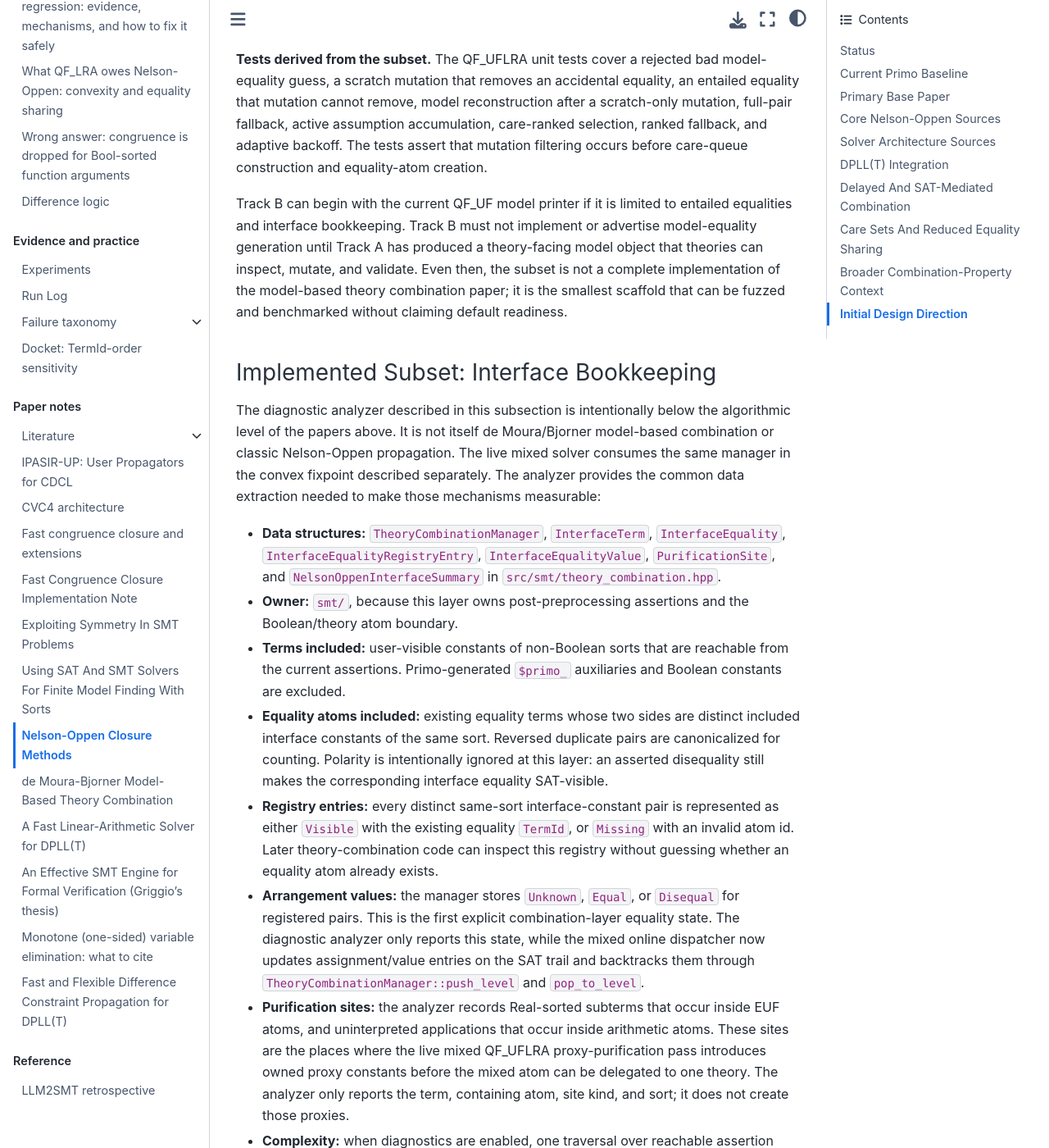
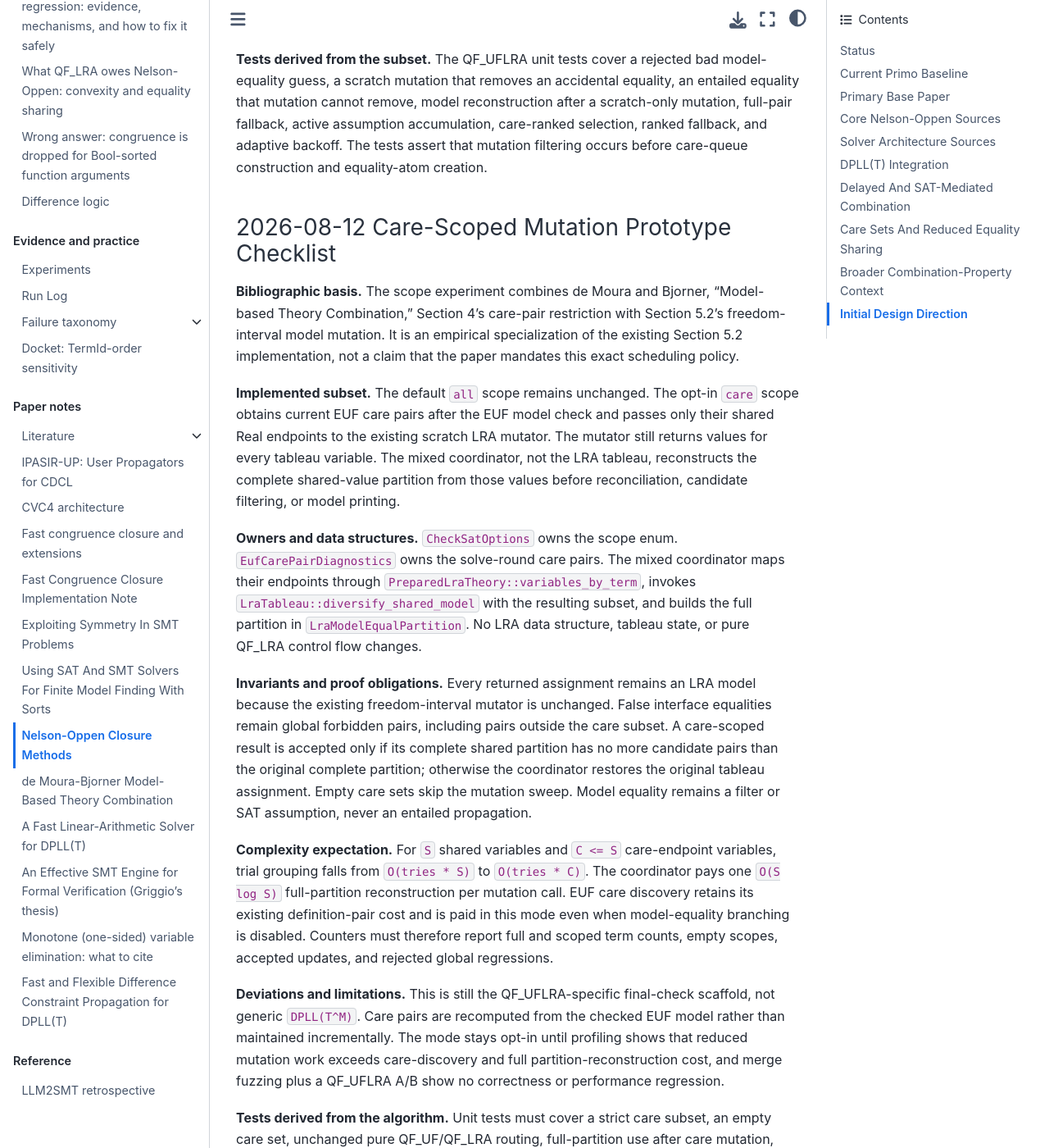
Before and after one commit to primo-solver/primo, a Jupyter Book: the page built from docs/papers/nelson-oppen-closure-methods.md, in a window 1280 px wide and 1400 px high, scrolled down 23233 px. Shown: the whole window at 82% size. Built offline with Jupyter Book 1.0.4 settings and Sphinx 7.4.7 and the Sphinx Book theme 1.1.4, drawn with Linux system fonts in a browser that asks for light colours; some of the changed text lies outside the part shown.

Commit message:
Plan care-scoped model mutation

```diff
--- a/docs/papers/nelson-oppen-closure-methods.md
+++ b/docs/papers/nelson-oppen-closure-methods.md
@@ -918,6 +918,57 @@ care-ranked selection, ranked fallback, and adaptive backoff. The tests assert
 that mutation filtering occurs before care-queue construction and equality-atom
 creation.
 
+### 2026-08-12 Care-Scoped Mutation Prototype Checklist
+
+**Bibliographic basis.** The scope experiment combines de Moura and Bjorner,
+"Model-based Theory Combination," Section 4's care-pair restriction with
+Section 5.2's freedom-interval model mutation. It is an empirical specialization
+of the existing Section 5.2 implementation, not a claim that the paper mandates
+this exact scheduling policy.
+
+**Implemented subset.** The default `all` scope remains unchanged. The opt-in
+`care` scope obtains current EUF care pairs after the EUF model check and passes
+only their shared Real endpoints to the existing scratch LRA mutator. The
+mutator still returns values for every tableau variable. The mixed coordinator,
+not the LRA tableau, reconstructs the complete shared-value partition from
+those values before reconciliation, candidate filtering, or model printing.
+
+**Owners and data structures.** `CheckSatOptions` owns the scope enum.
+`EufCarePairDiagnostics` owns the solve-round care pairs. The mixed coordinator
+maps their endpoints through `PreparedLraTheory::variables_by_term`, invokes
+`LraTableau::diversify_shared_model` with the resulting subset, and builds the
+full partition in `LraModelEqualPartition`. No LRA data structure, tableau
+state, or pure QF_LRA control flow changes.
+
+**Invariants and proof obligations.** Every returned assignment remains an LRA
+model because the existing freedom-interval mutator is unchanged. False
+interface equalities remain global forbidden pairs, including pairs outside
+the care subset. A care-scoped result is accepted only if its complete shared
+partition has no more candidate pairs than the original complete partition;
+otherwise the coordinator restores the original tableau assignment. Empty care
+sets skip the mutation sweep. Model equality remains a filter or SAT assumption,
+never an entailed propagation.
+
+**Complexity expectation.** For `S` shared variables and `C <= S` care-endpoint
+variables, trial grouping falls from `O(tries * S)` to `O(tries * C)`. The
+coordinator pays one `O(S log S)` full-partition reconstruction per mutation
+call. EUF care discovery retains its existing definition-pair cost and is paid
+in this mode even when model-equality branching is disabled. Counters must
+therefore report full and scoped term counts, empty scopes, accepted updates,
+and rejected global regressions.
+
+**Deviations and limitations.** This is still the QF_UFLRA-specific final-check
+scaffold, not generic `DPLL(T^M)`. Care pairs are recomputed from the checked EUF
+model rather than maintained incrementally. The mode stays opt-in until
+profiling shows that reduced mutation work exceeds care-discovery and full
+partition-reconstruction cost, and merge fuzzing plus a QF_UFLRA A/B show no
+correctness or performance regression.
+
+**Tests derived from the algorithm.** Unit tests must cover a strict care subset,
+an empty care set, unchanged pure QF_UF/QF_LRA routing, full-partition use after
+care mutation, and the global candidate-pair non-regression guard. Statistics
+must prove that fewer variables reached the mutator on the strict-subset case.
+
 Track B can begin with the current QF_UF model printer if it is limited to
 entailed equalities and interface bookkeeping. Track B must not implement or
 advertise model-equality generation until Track A has produced a theory-facing
```
